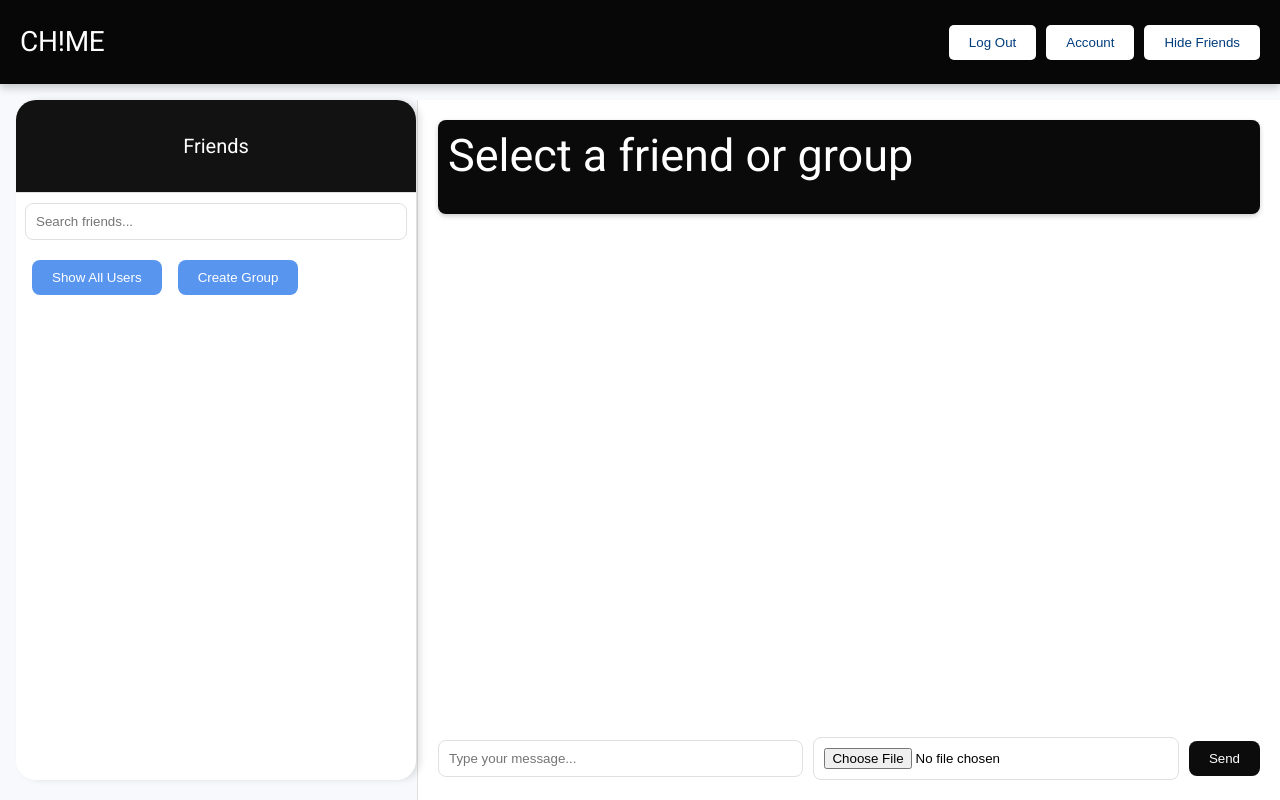
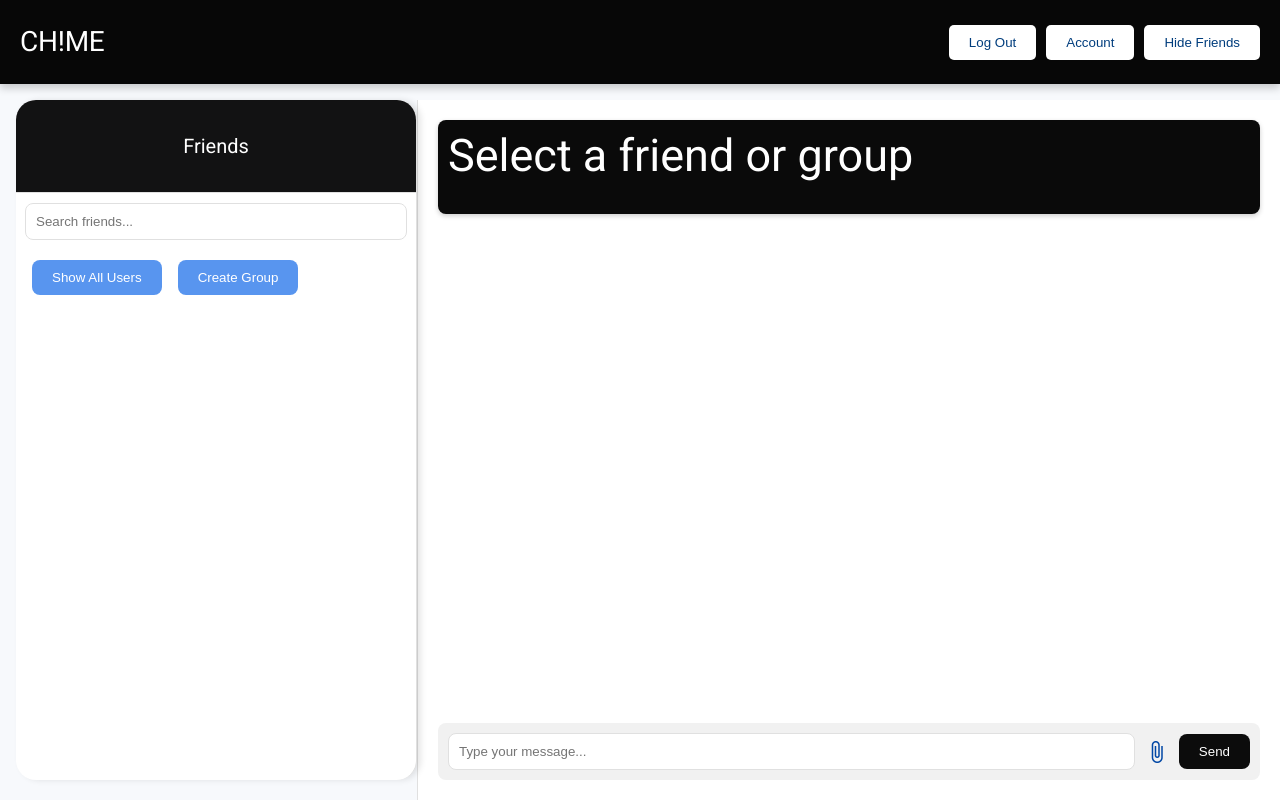
Before and after one commit to meghakn03/chat-app, an Angular app: page /home in a window 1280 px wide. Built offline with nearby package versions, Linux system fonts and the light colour scheme.

Commit message:
image preview

```diff
--- a/src/app/home/home.component.css
+++ b/src/app/home/home.component.css
@@ -180,6 +180,96 @@
   display: flex;
   align-items: center;
   padding-top: 10px;
+  background-color: #f1f1f1; /* Light background for better visibility */
+  border-radius: 8px;
+  padding: 10px;
+}
+
+.chat-input input[type="text"] {
+  flex: 1;
+  padding: 10px;
+  border: 1px solid #e0e0e0;
+  border-radius: 8px;
+  margin-right: 10px;
+  transition: border-color 0.3s;
+}
+
+.chat-input input[type="text"]:focus {
+  border-color: #0047a5;
+  outline: none;
+}
+
+.attachment-icon {
+  cursor: pointer;
+  margin-right: 10px;
+  display: flex;
+  align-items: center;
+  font-size: 24px; /* Adjust icon size */
+  color: #003d7d; /* Icon color */
+}
+
+.file-name {
+  margin-right: 10px;
+  color: #333;
+}
+
+.chat-input button {
+  background-color: #0c0c0c;
+  border: none;
+  color: #ffffff;
+  padding: 10px 20px;
+  border-radius: 8px;
+  cursor: pointer;
+  transition: background-color 0.3s;
+}
+
+.chat-input button:hover {
+  background-color: #003d7d;
+}
+
+.message-input {
+  flex: 1;
+  padding: 10px;
+  border: 1px solid #e0e0e0;
+  border-radius: 8px;
+  margin-right: 10px;
+  transition: border-color 0.3s;
+}
+
+.message-input:focus {
+  border-color: #0047a5;
+  outline: none;
+}
+
+.file-input-label {
+  display: flex;
+  align-items: center;
+  position: relative;
+  margin-right: 10px;
+  cursor: pointer;
+}
+
+.file-input {
+  display: none; /* Hide the native file input */
+}
+
+.attachment-icon {
+  font-size: 1.5rem;
+  color: #0047a5;
+}
+
+.send-button {
+  background-color: #0c0c0c;
+  border: none;
+  color: #ffffff;
+  padding: 10px 20px;
+  border-radius: 8px;
+  cursor: pointer;
+  transition: background-color 0.3s;
+}
+
+.send-button:hover {
+  background-color: #003d7d;
 }
 
 .chat-input input {
--- a/src/app/home/home.component.html
+++ b/src/app/home/home.component.html
@@ -77,7 +77,7 @@
  <embed *ngIf="isPdf(msg.fileUrl)" [src]="getFullFileUrl(msg.fileUrl)" type="application/pdf" width="100%" height="600px" />
 
  <!-- Display other document types -->
- <a *ngIf="isDocument(msg.fileUrl)" [href]="getFullFileUrl(msg.fileUrl)" target="_blank">View Document</a>
+ <a *ngIf="isDocument(msg.fileUrl)" [href]="getFullFileUrl(msg.fileUrl)" target="_blank">Download</a>
 </div>    <small>{{ msg.timestamp | date: 'shortTime' }}</small>
   </div>
 </div>
@@ -89,11 +89,18 @@
     [(ngModel)]="message"
     (keydown.enter)="sendMessage()"
     placeholder="Type your message..."
+    [value]="message"
   />
   <input
     type="file"
+    id="fileInput"
     (change)="onFileChange($event)"
+    style="display: none;"
   />
+  <label for="fileInput" class="attachment-icon">
+    <span class="material-icons">attach_file</span>
+  </label>
+  <span *ngIf="selectedFileName" class="file-name">{{ selectedFileName }}</span>
   <button (click)="sendMessage()">Send</button>
 </div>
 
--- a/src/app/home/home.component.ts
+++ b/src/app/home/home.component.ts
@@ -38,6 +38,8 @@ export class HomeComponent implements OnInit {
   message: string = ''; // New property for the message being sent
   creatingGroup: boolean = false; // Flag for group creation mode
   fileUrl: string = ''; // Add fileUrl property
+  selectedFileName: string = '';
+  selectedFile: File | null = null;
 
   constructor(private router: Router, private http: HttpClient, private cdr: ChangeDetectorRef) {}
 
@@ -107,7 +109,7 @@ export class HomeComponent implements OnInit {
   private displayMessage(message: string) {
     try {
       const msg = JSON.parse(message);
-      if (msg && msg.text && msg.senderId) {
+      if (msg && (msg.text || msg.fileUrl) && msg.senderId) {
         // Include fileUrl if available
         this.messages.push({ ...msg, timestamp: new Date(msg.timestamp) });
         this.scrollToBottom(); // Scroll to the bottom after adding the message
@@ -220,6 +222,7 @@ export class HomeComponent implements OnInit {
       this.http.post<{ fileUrl: string }>('http://localhost:4000/api/uploads', formData)
         .subscribe(response => {
           this.fileUrl = response.fileUrl;
+          this.selectedFileName = file.name; // Store the file name
         }, error => {
           console.error('Error uploading file:', error);
         });
@@ -232,7 +235,7 @@ export class HomeComponent implements OnInit {
         text: this.message,
         senderId: this.loggedInUserId,
         timestamp: new Date(),
-        fileUrl: this.fileUrl // Include fileUrl if available
+        fileUrl: this.fileUrl
       };
 
       if (this.selectedFriend) {
@@ -243,6 +246,7 @@ export class HomeComponent implements OnInit {
               this.ws.send(JSON.stringify(msg));
               this.message = '';
               this.fileUrl = ''; // Reset file URL after sending
+              this.cdr.detectChanges(); // Trigger change detection
               setTimeout(() => this.scrollToBottom(), 0);
             }
           });
@@ -254,14 +258,19 @@ export class HomeComponent implements OnInit {
               this.ws.send(JSON.stringify(msg));
               this.message = '';
               this.fileUrl = ''; // Reset file URL after sending
+              this.cdr.detectChanges(); // Trigger change detection
               setTimeout(() => this.scrollToBottom(), 0);
             }
           });
       }
+      this.message = '';
+      this.selectedFile = null;
+      this.selectedFileName = '';
     } else {
       alert('Message is empty or no recipient selected.');
     }
   }
+
 
   getFullFileUrl(fileUrl: string): string {
     return `http://localhost:4000${fileUrl}`;
```
Also changed, not shown: 14 other files (tests, documents, lock files or other folders).
